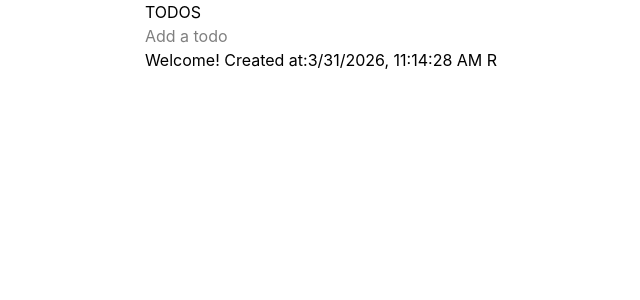
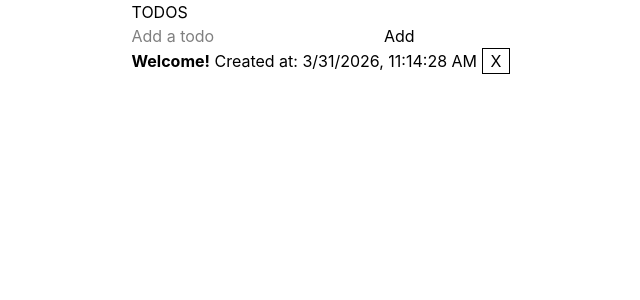
Before and after one commit to mathiasscherer2007/tasks-app, a SvelteKit app: page / in a window 1280 px wide. Shown: the top 300 px of the page, without its empty margins (319-959 px from the left). Built offline with nearby package versions, Linux system fonts and the light colour scheme; no server answers.

Commit message:
Show errors and check if there are any todos to display

```diff
--- a/src/routes/+page.svelte
+++ b/src/routes/+page.svelte
@@ -1,9 +1,13 @@
-<script lang='ts'>
+<script lang="ts">
 	import { enhance } from '$app/forms';
 	import { formatDate } from '$lib/utils/formatDate';
 
 	let { data, form } = $props();
 </script>
+
+{#if form?.error}
+	{alert(form.error)}
+{/if}
 
 <div class="centered">
 	<h1>TODOS</h1>
@@ -16,24 +20,29 @@
 			placeholder="Add a todo"
 			required
 		/>
+		<button>Add</button>
 	</form>
 
 	<ul>
+		{#if data.todos.length > 0}
 			{#each data.todos as todo (todo.id)}
 				<li>
 					<form method="POST" action="?/delete" use:enhance>
 						<input type="hidden" name="id" value={todo.id} />
-                    <span>{todo.description}</span>
-					<span>Created at:{formatDate(todo.createdAt)}</span>
-                    <button aria-label="mark as complete">R</button>
+						<span><b>{todo.description}</b></span>
+						<span>Created at: {formatDate(todo.createdAt)}</span>
+						<button class="border px-2" aria-label="mark as complete">X</button>
 					</form>
 				</li>
 			{/each}
+		{:else}
+			<li>no data do display</li>
+		{/if}
 	</ul>
 </div>
 
 <style>
-    .centered{
+	.centered {
 		height: 100vh;
 		width: fit-content;
 		margin: 0 auto;
```
Lines whose indentation alone changed are shown as unchanged.
